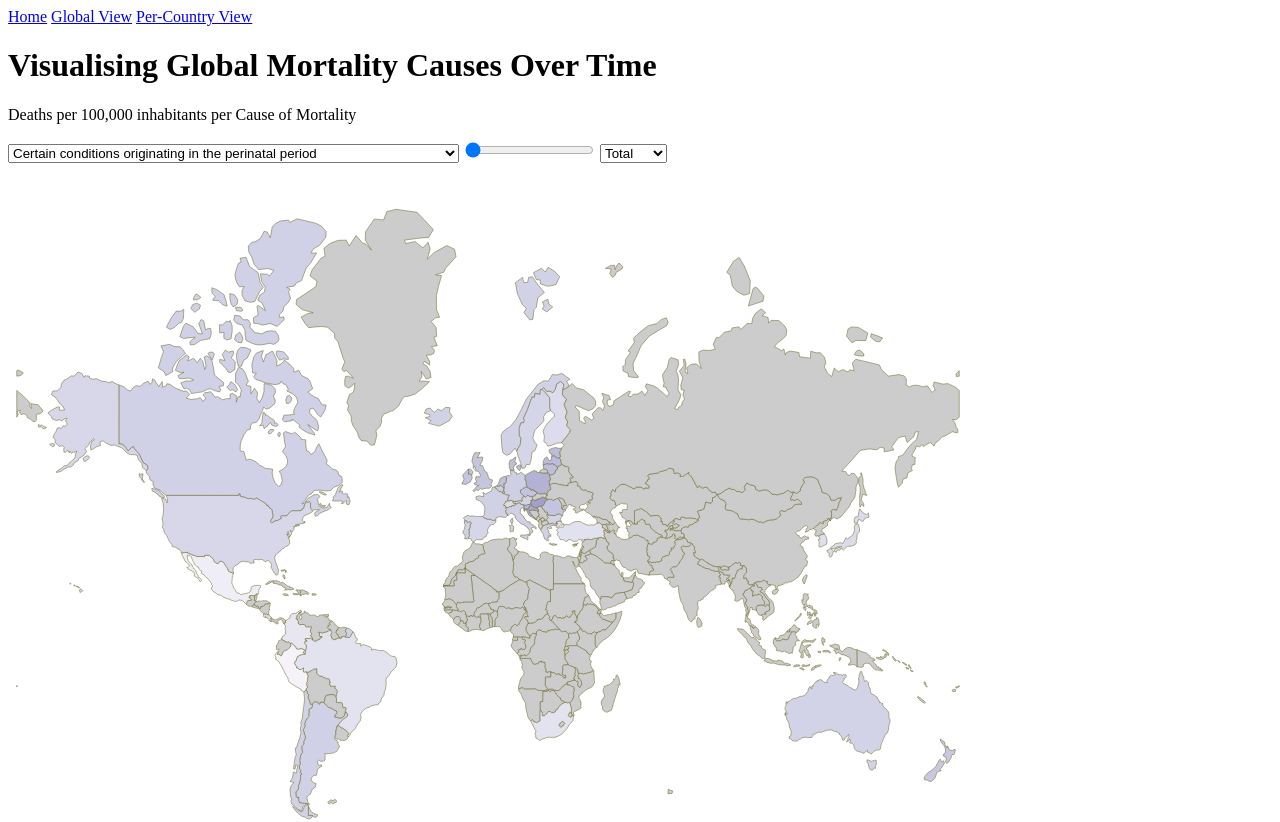
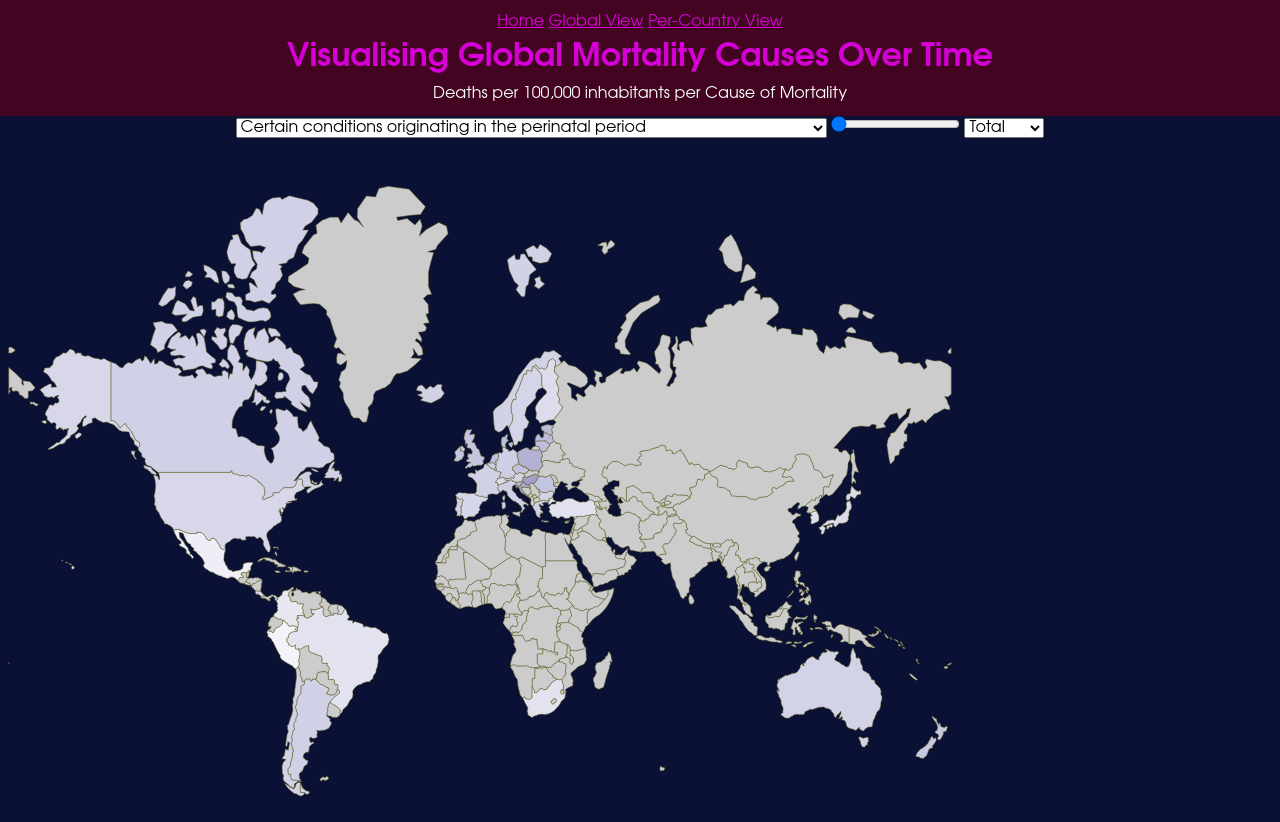
Before and after one commit to tamaraallos/websiteDV, a plain HTML site: page vis1.html in a window 1280 px wide. Shown: the top 822 px of the page. Drawn offline with nearby package versions, Linux system fonts and the light colour scheme.

Commit message:
pretty colours wew

```diff
--- a/css/style.css
+++ b/css/style.css
@@ -0,0 +1,75 @@
+/*
+    Variables
+*/
+:root {
+    --colour-text: #ffffff;
+    --colour-text-highlight: #d600d6;
+    --colour-background: #0a1135;
+    --colour-background-highlight: #420420;
+}
+
+/*
+    CSS reset
+*/
+
+* {
+    margin: 0;
+}
+
+body {
+    line-height: 1.5;
+}
+
+h1, h2, h3, p {
+    overflow-wrap: break-word;
+}
+
+img, svg {
+    display: block;
+    max-width: 100%;
+}
+
+input, button, select {
+    font: inherit;
+}
+
+/*
+    a e s t h e t i c
+*/
+
+html {
+    hanging-punctuation: first last;
+}
+
+body {
+    min-height: 100vh;
+    justify-content: center;
+    text-align: center;
+    align-items: center;
+    font-family: Avenir, Montserrat, Corbel, 'URW Gothic', source-sans-pro, sans-serif;
+    background-color: var(--colour-background);
+    color: var(--colour-text);
+}
+
+header {
+    width: 100%;
+    padding: 10px 0;
+    overflow: hidden;
+    background-color: var(--colour-background-highlight);
+}
+
+h1 {
+    color: var(--colour-text-highlight);
+}
+
+a {
+    color: var(--colour-text-highlight);
+
+    &:hover {
+        background-color: var(--colour-background);
+    }
+}
+
+footer {
+    padding: 30px;
+}
--- a/vis1.html
+++ b/vis1.html
@@ -3,8 +3,8 @@
 <head>
     <meta charset="UTF-8">
     <meta name="viewport" content="width=device-width, initial-scale=1.0">
-    <title>Document</title>
-    <link rel="stylesheet" href="/css/vis1.css">
+    <title>Global Standardised Deaths by Cause over Time</title>
+    <link rel="stylesheet" href="/css/style.css">
     <script src="https://d3js.org/d3.v7.min.js"></script>
 </head>
 
@@ -26,7 +26,8 @@
     </header>
 
     <!-- category, year, sex selections -->
-     <!-- Each option should also display a list of all children categories when selected -->
+    <!-- Each option should also display a list of all children categories when selected -->
+    <!-- replace this hardcoded set of options with dynamic list read from csv -->
     <select id="causes">
         <option value="Certain-conditions-originating-in-the-perinatal-period">Certain conditions originating in the perinatal period</option>
         <option value="Certain-infectious-diseases">Certain infectious and parasitic diseases</option>
```
Also changed, not shown: 1 other file.
